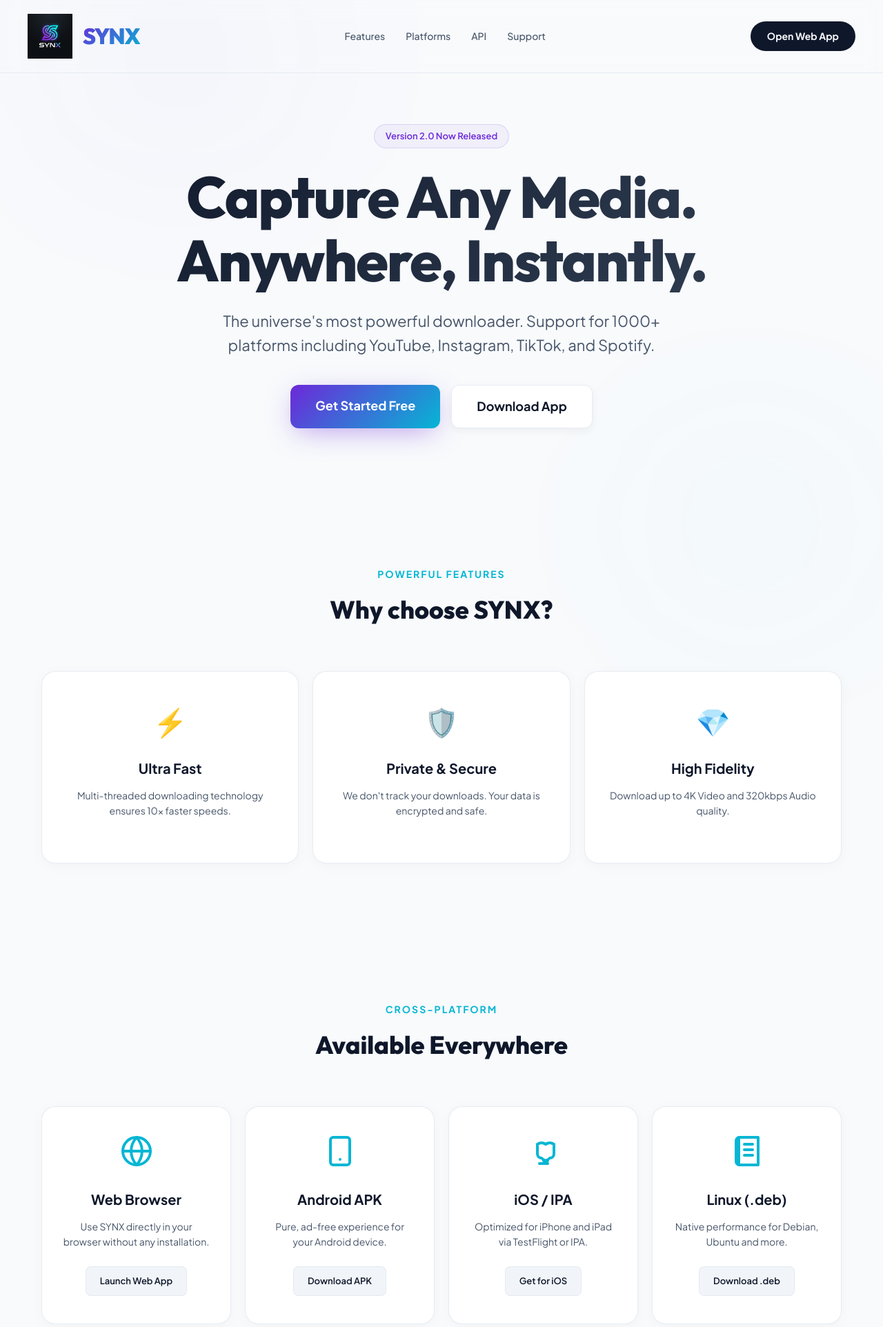
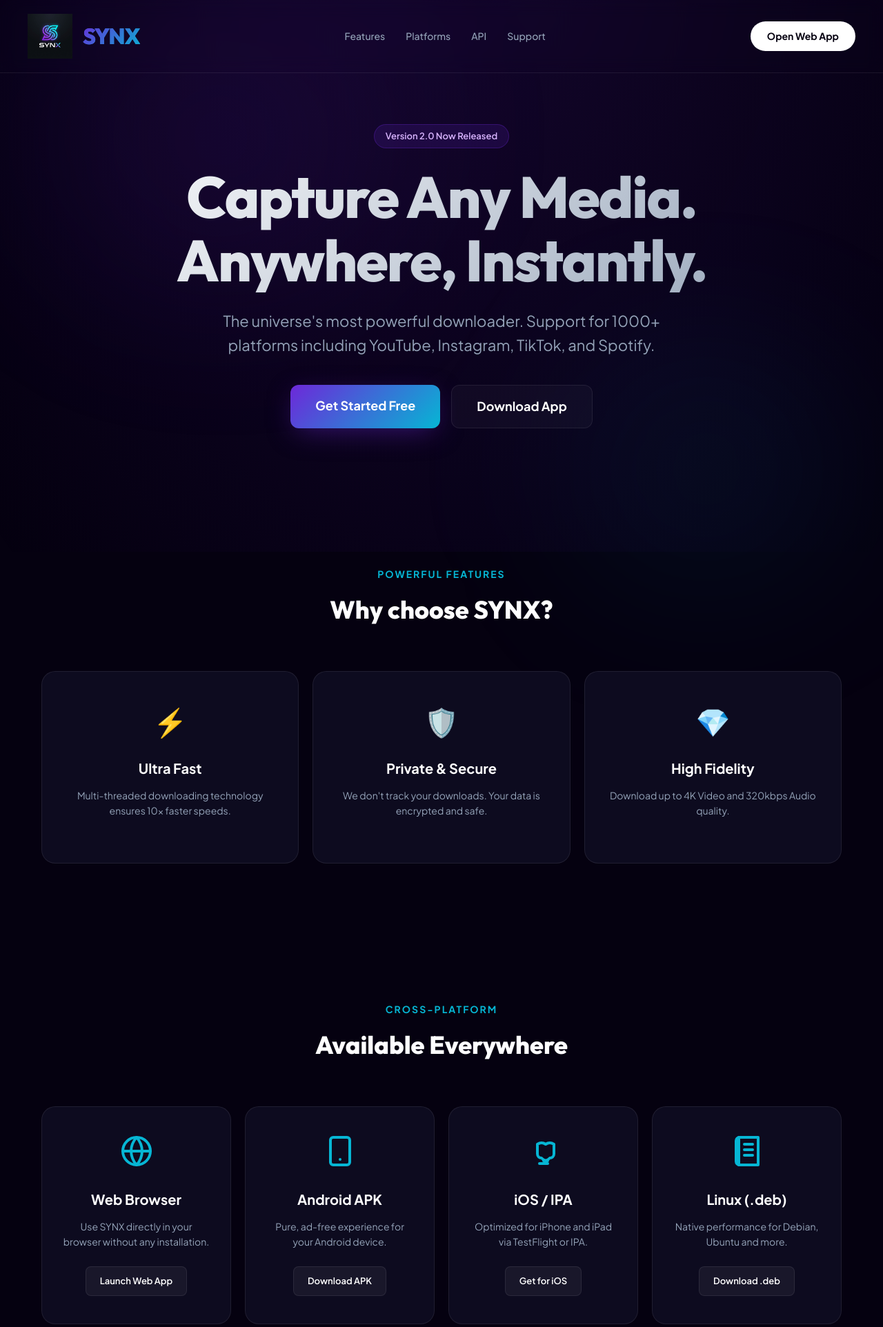
Before and after one commit to neyzenrose/synx_app, a Flask app: page / in a window 1280 px wide. Shown: the top 1924 px of the page at 69% size. Run offline with Flask 3, Linux system fonts and the light colour scheme.

Commit message:
Design: Deep Corporate Dark with Logo Accents

```diff
--- a/api/templates/index.html
+++ b/api/templates/index.html
@@ -11,15 +11,15 @@
     <link rel="icon" type="image/png" href="/static/logo.png">
     <style>
         :root {
-            --bg-color: #f8fafc;
-            --surface-color: #ffffff;
+            --bg-color: #050110;
+            --surface-color: #0d0b1f;
             --primary-accent: #6d28d9; /* Deep Purple */
             --secondary-accent: #06b6d4; /* Cyan */
-            --text-primary: #0f172a;
-            --text-secondary: #475569;
-            --glass-bg: rgba(255, 255, 255, 0.7);
-            --glass-border: rgba(226, 232, 240, 0.8);
-            --gradient-text: linear-gradient(135deg, #0f172a 0%, #334155 100%);
+            --text-primary: #ffffff;
+            --text-secondary: #94a3b8;
+            --glass-bg: rgba(255, 255, 255, 0.03);
+            --glass-border: rgba(255, 255, 255, 0.08);
+            --gradient-text: linear-gradient(135deg, #fff 0%, #94a3b8 100%);
             --gradient-accent: linear-gradient(135deg, var(--primary-accent), var(--secondary-accent));
         }
 
@@ -46,24 +46,33 @@
         /* --- Background Elements --- */
         .bg-glow {
             position: fixed;
-            top: -20%;
+            top: -10%;
             left: -10%;
-            width: 60%;
-            height: 60%;
-            background: radial-gradient(circle, rgba(109, 40, 217, 0.03) 0%, transparent 70%);
+            width: 70%;
+            height: 70%;
+            background: radial-gradient(circle, rgba(109, 40, 217, 0.12) 0%, transparent 70%);
             z-index: -1;
             filter: blur(100px);
         }
 
         .bg-glow-bottom {
             position: fixed;
-            bottom: -20%;
+            bottom: -15%;
             right: -10%;
-            width: 50%;
-            height: 50%;
-            background: radial-gradient(circle, rgba(6, 182, 212, 0.03) 0%, transparent 70%);
+            width: 60%;
+            height: 60%;
+            background: radial-gradient(circle, rgba(6, 182, 212, 0.08) 0%, transparent 70%);
             z-index: -1;
             filter: blur(100px);
+        }
+
+        body::before {
+            content: '';
+            position: fixed;
+            top: 0; left: 0; width: 100%; height: 100%;
+            background: radial-gradient(ellipse at 50% -20%, rgba(109, 40, 217, 0.15), transparent);
+            z-index: -1;
+            pointer-events: none;
         }
 
         /* --- Navigation --- */
@@ -134,9 +144,9 @@
         }
 
         .badge-new {
-            background: rgba(109, 40, 217, 0.05);
-            border: 1px solid rgba(109, 40, 217, 0.15);
-            color: var(--primary-accent);
+            background: rgba(109, 40, 217, 0.15);
+            border: 1px solid rgba(109, 40, 217, 0.3);
+            color: #d8b4fe;
             padding: 6px 16px;
             border-radius: 30px;
             font-size: 13px;
@@ -190,21 +200,20 @@
         }
 
         .btn-secondary {
-            background: #ffffff;
+            background: rgba(255, 255, 255, 0.03);
             border: 1px solid var(--glass-border);
-            color: var(--text-primary);
+            color: white;
             padding: 16px 36px;
             border-radius: 12px;
             font-weight: 700;
             font-size: 18px;
             text-decoration: none;
             transition: all 0.3s;
-            box-shadow: 0 4px 12px rgba(0,0,0,0.05);
         }
 
         .btn-secondary:hover {
-            background: #f1f5f9;
-            border-color: #cbd5e1;
+            background: rgba(255, 255, 255, 0.08);
+            border-color: rgba(255, 255, 255, 0.2);
         }
 
         /* --- Platforms Section --- */
@@ -248,13 +257,12 @@
             transition: all 0.3s;
             position: relative;
             overflow: hidden;
-            box-shadow: 0 4px 20px rgba(0, 0, 0, 0.03);
         }
 
         .platform-card:hover {
-            border-color: var(--primary-accent);
+            border-color: rgba(255,255,255,0.2);
             transform: translateY(-8px);
-            box-shadow: 0 20px 40px rgba(0, 0, 0, 0.06);
+            background: rgba(255,255,255,0.02);
         }
 
         .platform-card svg {
@@ -277,9 +285,9 @@
 
         .btn-download {
             display: inline-block;
-            background: #f1f5f9;
+            background: rgba(255,255,255,0.05);
             border: 1px solid var(--glass-border);
-            color: var(--text-primary);
+            color: white;
             padding: 10px 20px;
             border-radius: 8px;
             text-decoration: none;
```
Also changed, not shown: other parts of api/templates/index.html (+11 -10 lines), api/templates/app.html (+4 -3 lines).
